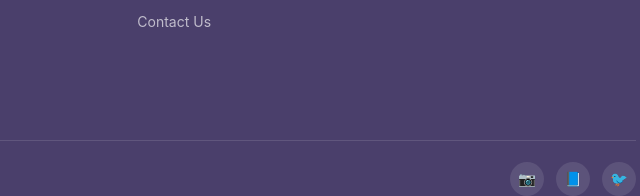
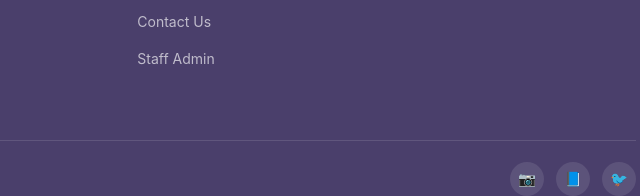
Before and after one commit to dmadera0/spa_test_website, a website: page about.html in a window 1280 px wide. Shown: the part 5252-5448 px from the top of the page, 580-1220 px from the left. Drawn offline with Linux system fonts and the light colour scheme.

Commit message:
admin link

```diff
--- a/about.html
+++ b/about.html
@@ -415,6 +415,7 @@
             <li><a href="about.html"   class="footer-link">Our Story</a></li>
             <li><a href="faq.html"     class="footer-link">FAQ</a></li>
             <li><a href="contact.html" class="footer-link">Contact Us</a></li>
+            <li><a href="/admin/" class="footer-link">Staff Admin</a></li>
           </ul>
         </nav>
         <div>
```
Also changed, not shown: contact.html (+1 -0 lines), faq.html (+1 -0 lines), index.html (+1 -0 lines), services.html (+1 -0 lines), treatments.html (+1 -0 lines).
